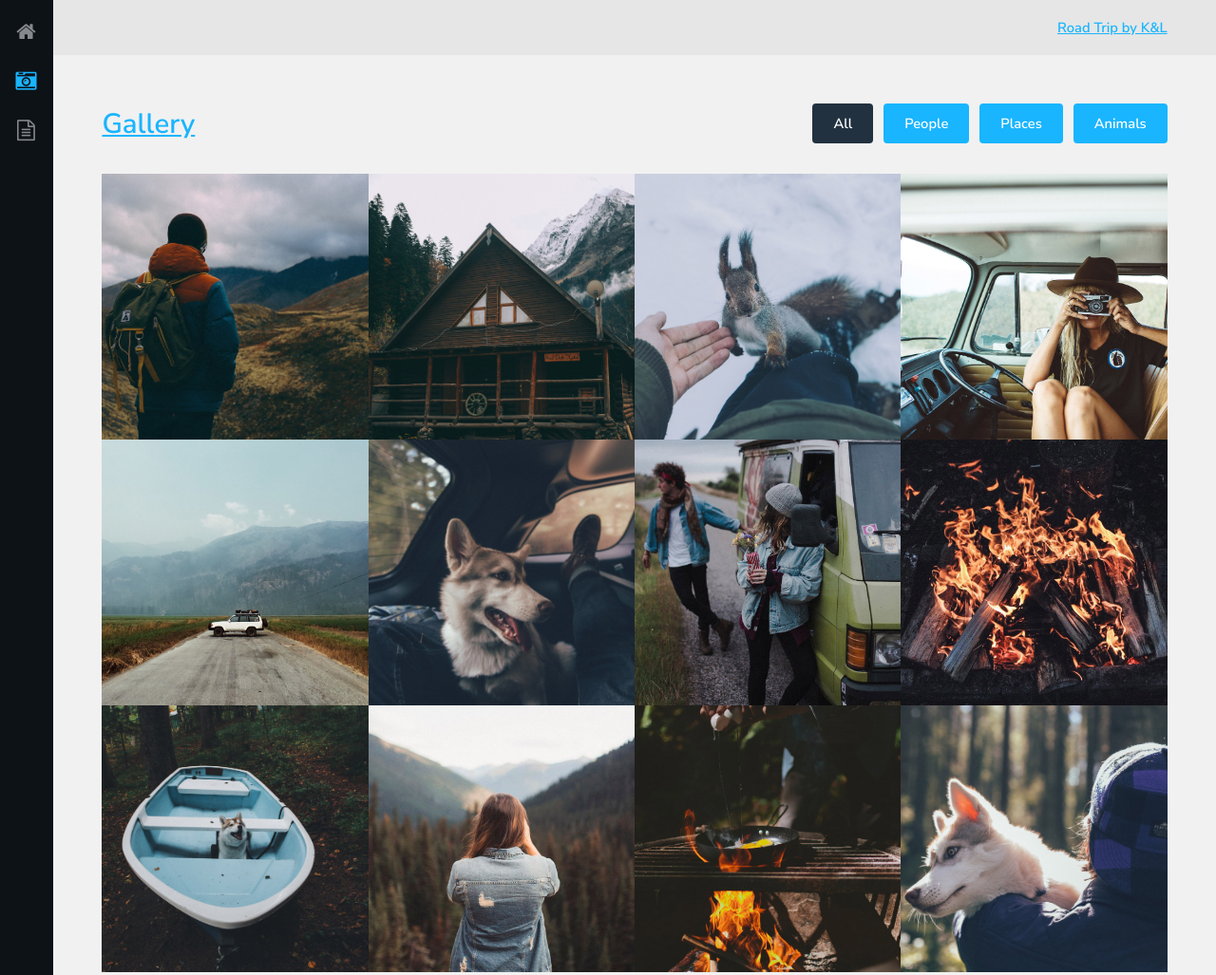
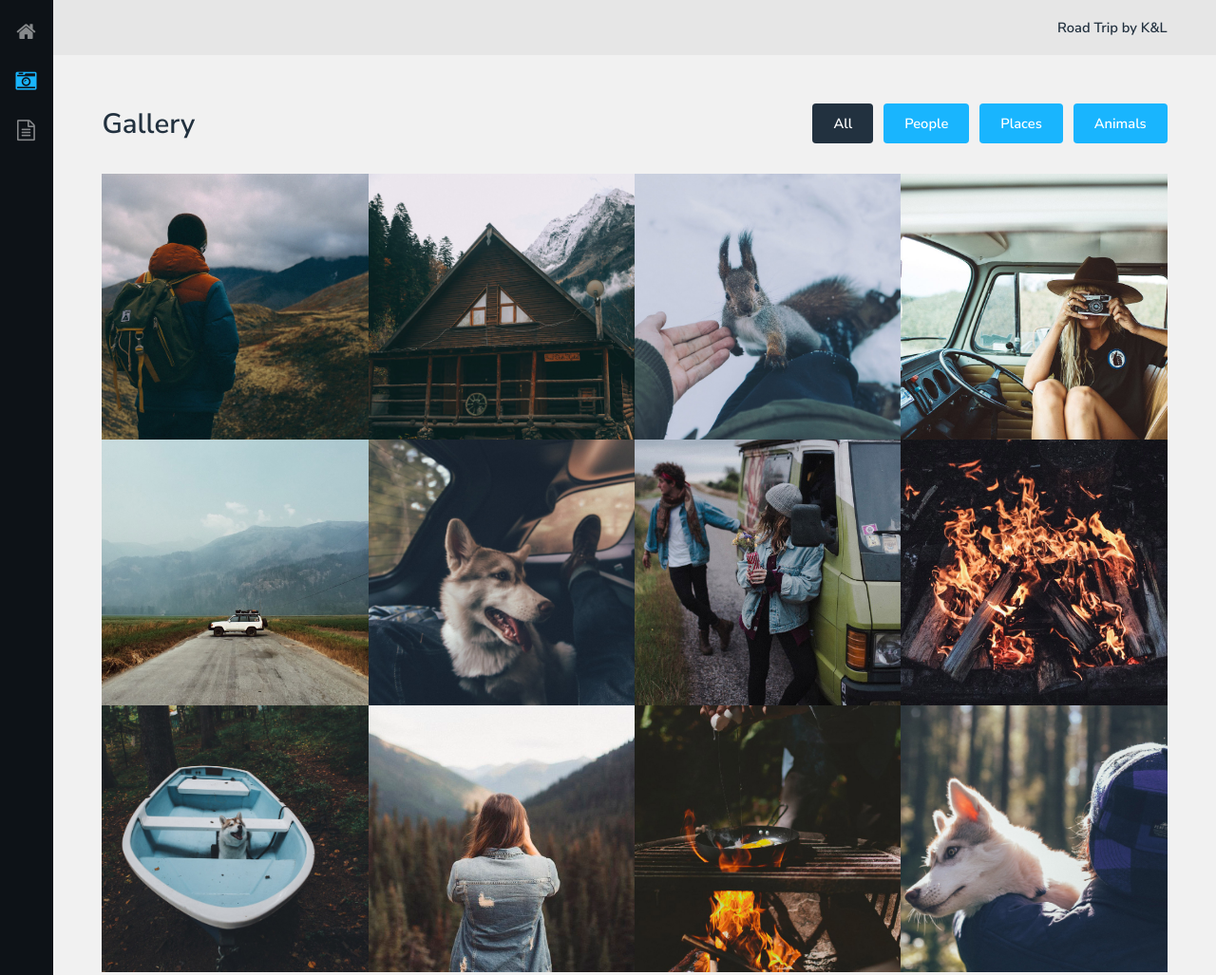
Before and after one commit to ksukhalizka/ksukhalizka.github.io, a plain HTML site: page gallery.html in a window 1280 px wide. Shown: the top 1027 px of the page at 95% size. Drawn offline with Linux system fonts and the light colour scheme.

Commit message:
Update gallery.html

```diff
--- a/gallery.html
+++ b/gallery.html
@@ -31,7 +31,7 @@
 
 					<!-- Header -->
 						<header id="header">
-							<div> <a href="https://https://ksukhalizka.github.io" target="_blank"> Road Trip by K&L </span></div>
+							<div> Road Trip by K&L</div>
 						</header>
 
 					<!-- Gallery -->
```
